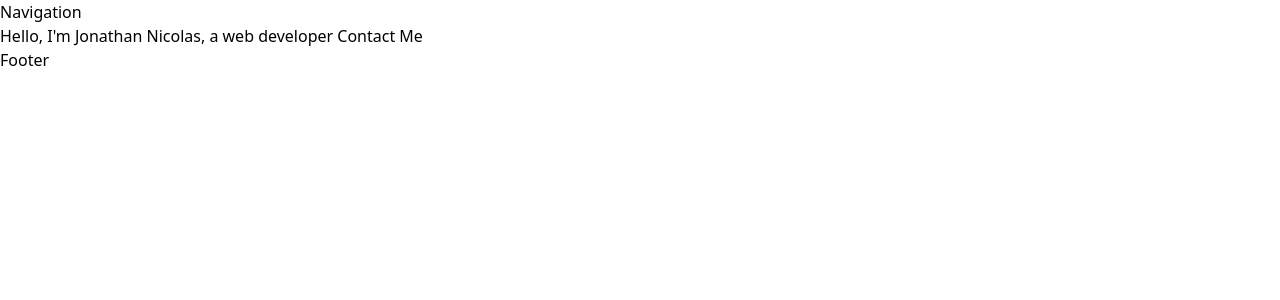
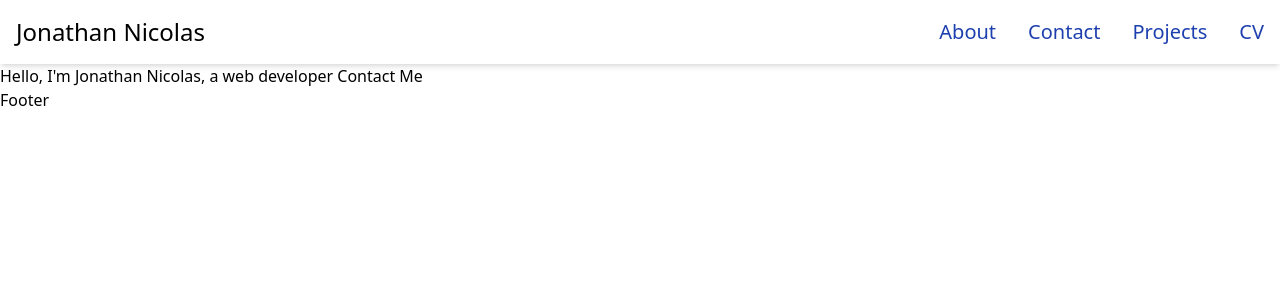
Before and after one commit to jonathannicolasdev/jonathannicolas.dev, a React (Vite) app: page / in a window 1280 px wide. Shown: the top 300 px of the page. Built offline with nearby package versions, Linux system fonts and the light colour scheme.

Commit message:
feat: navigation styles

```diff
--- a/src/routes/index.tsx
+++ b/src/routes/index.tsx
@@ -1,7 +1,33 @@
+import { Link } from "react-router-dom";
+
+const navigationItems = [
+  { to: "/about", text: "About" },
+  { to: "/contact", text: "Contact" },
+  { to: "/projects", text: "Projects" },
+  { to: "/cv", text: "CV" },
+];
+
 export default function IndexRoute() {
   return (
     <div>
-      <nav>Navigation</nav>
+      <nav className="flex justify-between gap-2 p-4 shadow-md">
+        <span className="text-2xl">Jonathan Nicolas</span>
+
+        <ul className="flex gap-8 items-center">
+          {navigationItems.map((navItem) => {
+            return (
+              <li key={navItem.to}>
+                <Link
+                  to={navItem.to}
+                  className="text-xl text-semibold text-blue-800 hover:opacity-80"
+                >
+                  {navItem.text}
+                </Link>
+              </li>
+            );
+          })}
+        </ul>
+      </nav>
 
       <main>
         <section>
```
